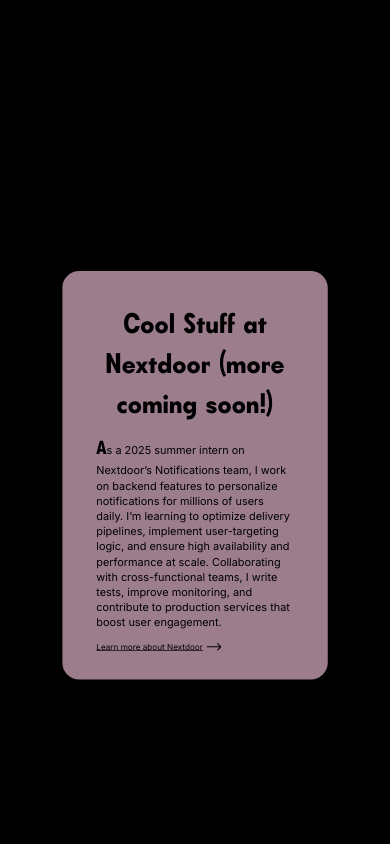
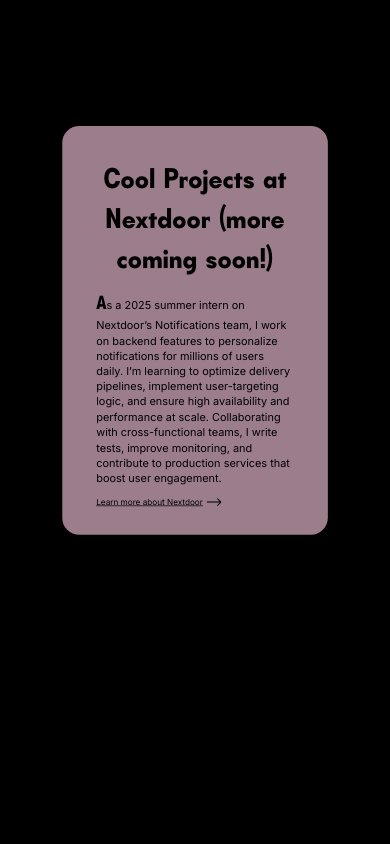
Before and after one commit to matthewcadena/me, a Next.js app: page / in a window 390 px wide. Shown: the part 9480-10324 px from the top of the page. Built offline with nearby package versions, Linux system fonts and the light colour scheme.

Commit message:
Update content phrasing

```diff
--- a/src/components/projects/data.js
+++ b/src/components/projects/data.js
@@ -1,6 +1,6 @@
 export const projects = [
   {
-    title: "Cool Stuff at Nextdoor (more coming soon!)",
+    title: "Cool Projects at Nextdoor (more coming soon!)",
     description:
       "As a 2025 summer intern on Nextdoor’s Notifications team, I work on backend features to personalize notifications for millions of users daily. I’m learning to optimize delivery pipelines, implement user-targeting logic, and ensure high availability and performance at scale. Collaborating with cross-functional teams, I write tests, improve monitoring, and contribute to production services that boost user engagement.",
     src: "nextdoor-hq.jpeg",
@@ -27,7 +27,7 @@
     color: "#b89fa9",
   },
   {
-    title: "RNN Language Model with Self-Attention",
+    title: "RNN-LM with Self-Attention",
     description:
       "To bolster my foundational knowledge of machine learning models and techniques, I built a recurrent neural network language model augmented with scaled dot-product self-attention. I implemented a custom RNNCell, attention mechanisms, and training loops in PyTorch to predict next-token probabilities on the TinyStories dataset. The model handles long-range dependencies by computing attention weights over all previous hidden states at each timestep. Due to CMU's academic integrity policies, the code is in a private repository. If you’d like access, please email me and I can invite you to view the repo.",
     src: "rnn-attention.png",
@@ -47,7 +47,7 @@
   {
     title: "Dynamic Memory Allocator",
     description:
-      "As my most low-level project, I implemented a custom 64-bit implicit free-list memory allocator with segregated free lists for course. The allocator maintains 16-byte alignment, coalesces free blocks, and uses size classes to minimize fragmentation and maximize throughput. Due to CMU’s academic integrity policies, the code is in a private repository. If you’d like access, please email me and I can invite you to view the repo. (Image credit: Bryant and O’Hallaron, Computer Systems: A Programmer’s Perspective, Third Edition)",
+      "As a lower-level project, I implemented a custom 64-bit implicit free-list memory allocator with segregated free lists. The allocator maintains 16-byte alignment, coalesces free blocks, and uses size classes to minimize fragmentation and maximize throughput. Due to CMU’s academic integrity policies, the code is in a private repository. If you’d like access, please email me and I can invite you to view the repo. (Image credit: Bryant and O’Hallaron, Computer Systems: A Programmer’s Perspective, Third Edition)",
     src: "malloc-lab.png",
     link: "mailto:mcadena@andrew.cmu.edu",
     linkText: "Email me for access",
@@ -56,7 +56,7 @@
   {
     title: "Personal Website",
     description:
-      "For this website, I leveraged my experience with React, TypeScript, and Jotai from my internship to craft a dynamic Next.js web app. Using Framer Motion and GSAP, I created a captivating display that highlights my exploration of new frontend and design techniques. The result is a visually engaging and technically sophisticated site that reflects my growth and creativity in web development.",
+      "For this website, I leveraged my experience with React, TypeScript, and Jotai from my internship at Ford to craft a dynamic Next.js web app. Using Framer Motion and GSAP, I created a captivating display that highlights my exploration of new frontend and design techniques. The result is a visually engaging and technically sophisticated site that reflects my growth and creativity in web development.",
     src: "website-landing.png",
     link: "https://github.com/matthewcadena/me",
     linkText: "Source code",
--- a/src/components/work/experience/experience.module.css
+++ b/src/components/work/experience/experience.module.css
@@ -178,7 +178,6 @@
 		background: var(--tag-clr);
 		border-radius: 2px;
 		color: var(--primary-clr);
-		font-size: clamp(1.15rem, 1vw, 1.3rem);
 		list-style-position: inside;
 	}
 
```
